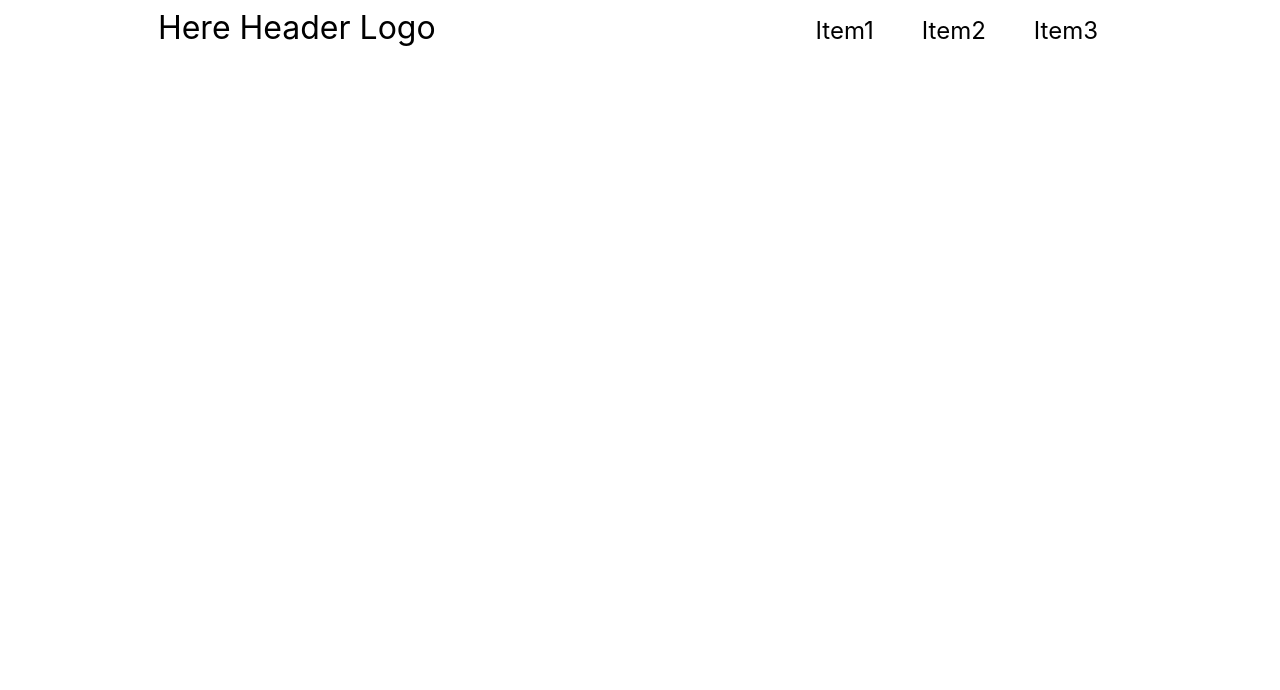
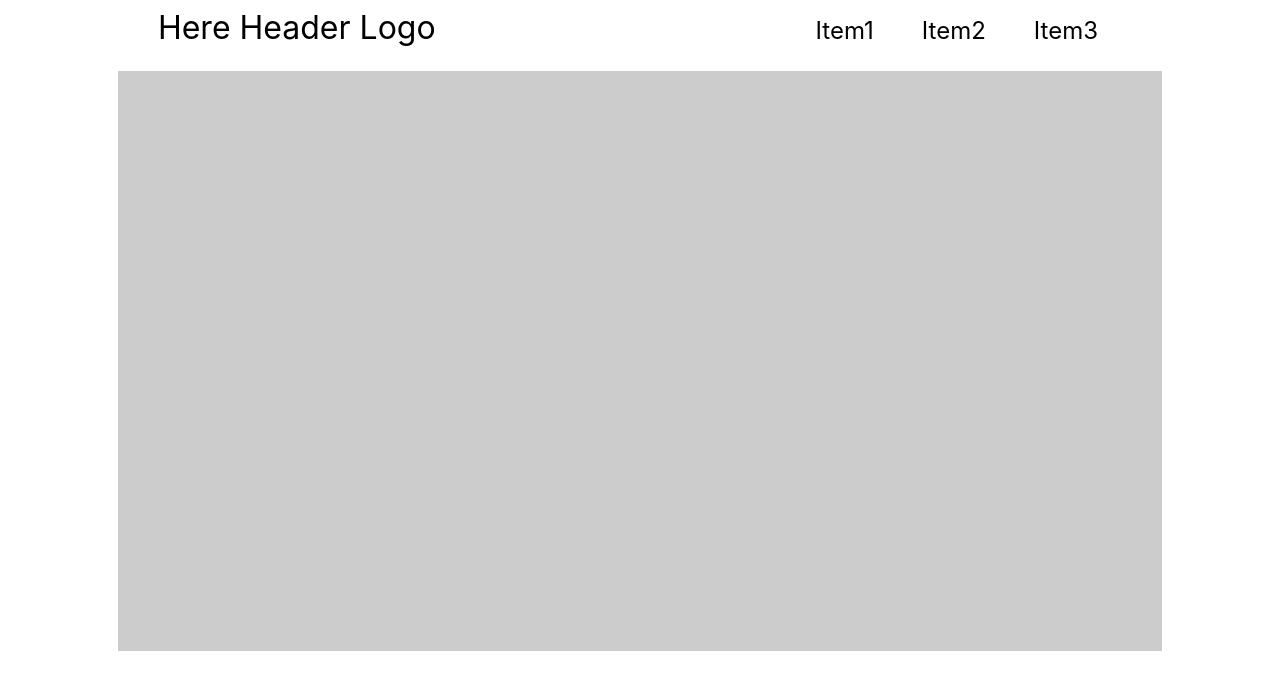
Before and after one commit to WATANAPEI/traffik, a React (Create React App) app in the folder traffik/: page / in a window 1280 px wide. Shown: the top 690 px of the page. Built offline with nearby package versions, Linux system fonts and the light colour scheme.

Commit message:
add main panel

```diff
--- a/traffik/package.json
+++ b/traffik/package.json
@@ -11,8 +11,10 @@
     "@types/react": "^16.9.53",
     "@types/react-dom": "^16.9.8",
     "@types/styled-components": "^5.1.4",
+    "konva": "^7.1.4",
     "react": "^17.0.1",
     "react-dom": "^17.0.1",
+    "react-konva": "^17.0.0-0",
     "react-scripts": "4.0.0",
     "styled-components": "^5.2.1",
     "typescript": "^4.0.3",
--- a/traffik/src/App.tsx
+++ b/traffik/src/App.tsx
@@ -1,12 +1,20 @@
 import React from 'react';
 import Header from "./components/Header"
-import './App.css';
+import Summary from "./components/Summary";
+import styled from "styled-components";
+
+const AppContainer = styled.div`
+  text-align: center;
+  height: 800px;
+
+`
+
 
 export default function App(): JSX.Element {
   return (
-    <div className="App">
+    <AppContainer>
       <Header />
-
-    </div>
+      <Summary />
+    </AppContainer>
   );
 }
--- /dev/null
+++ b/traffik/src/components/Summary.tsx
@@ -0,0 +1,17 @@
+import React from "react";
+import styled from "styled-components";
+
+const SummaryContainer = styled.div`
+    width: 80vw;
+    height: 70%;
+    margin: 10px auto;
+    background-color: #ccc;
+    padding: 10px;
+`;
+
+export default function Summary() {
+    return (
+        <SummaryContainer>
+        </SummaryContainer>
+    );
+}
```
Also changed, not shown: traffik/src/components/Header.tsx (renamed from traffik/src/components/Header.js), 2 other files (tests, documents, lock files or other folders).
